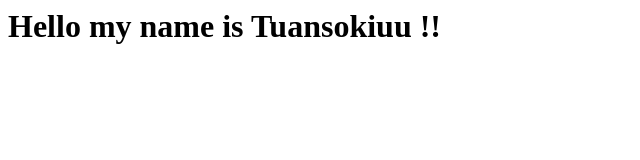
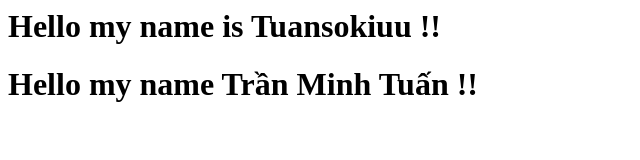
Before and after one commit to TranMinhTuan212/test, a plain HTML site: page index.html in a window 1280 px wide. Shown: the whole page, without its empty margins (0-640 px from the left). Drawn offline with Linux system fonts and the light colour scheme.

Commit message:
Update index.html

```diff
--- a/index.html
+++ b/index.html
@@ -1 +1,3 @@
 <h1>Hello my name is Tuansokiuu !!</h1>
+
+<h1>Hello my name Trần Minh Tuấn !!</h1>
```
